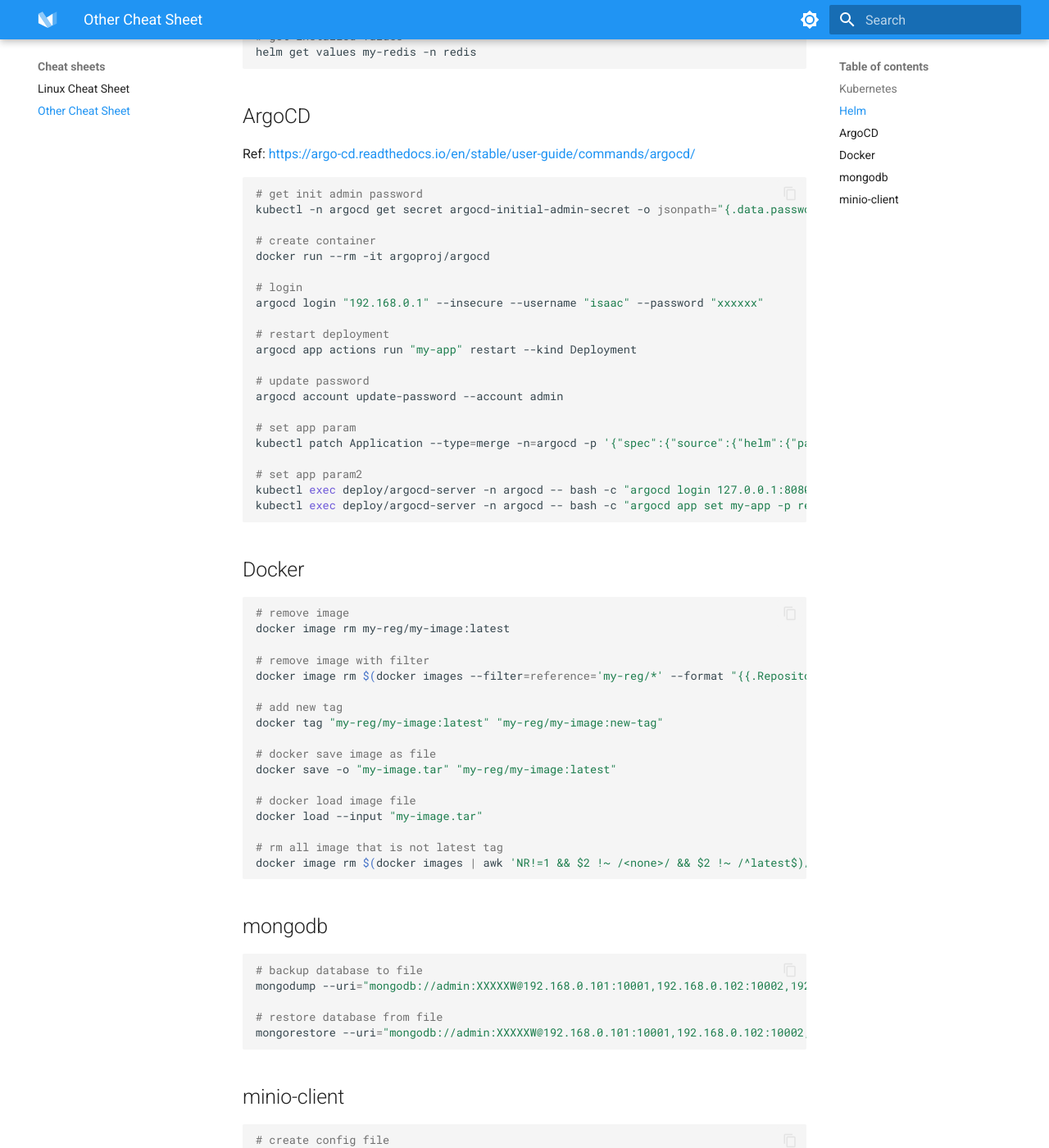
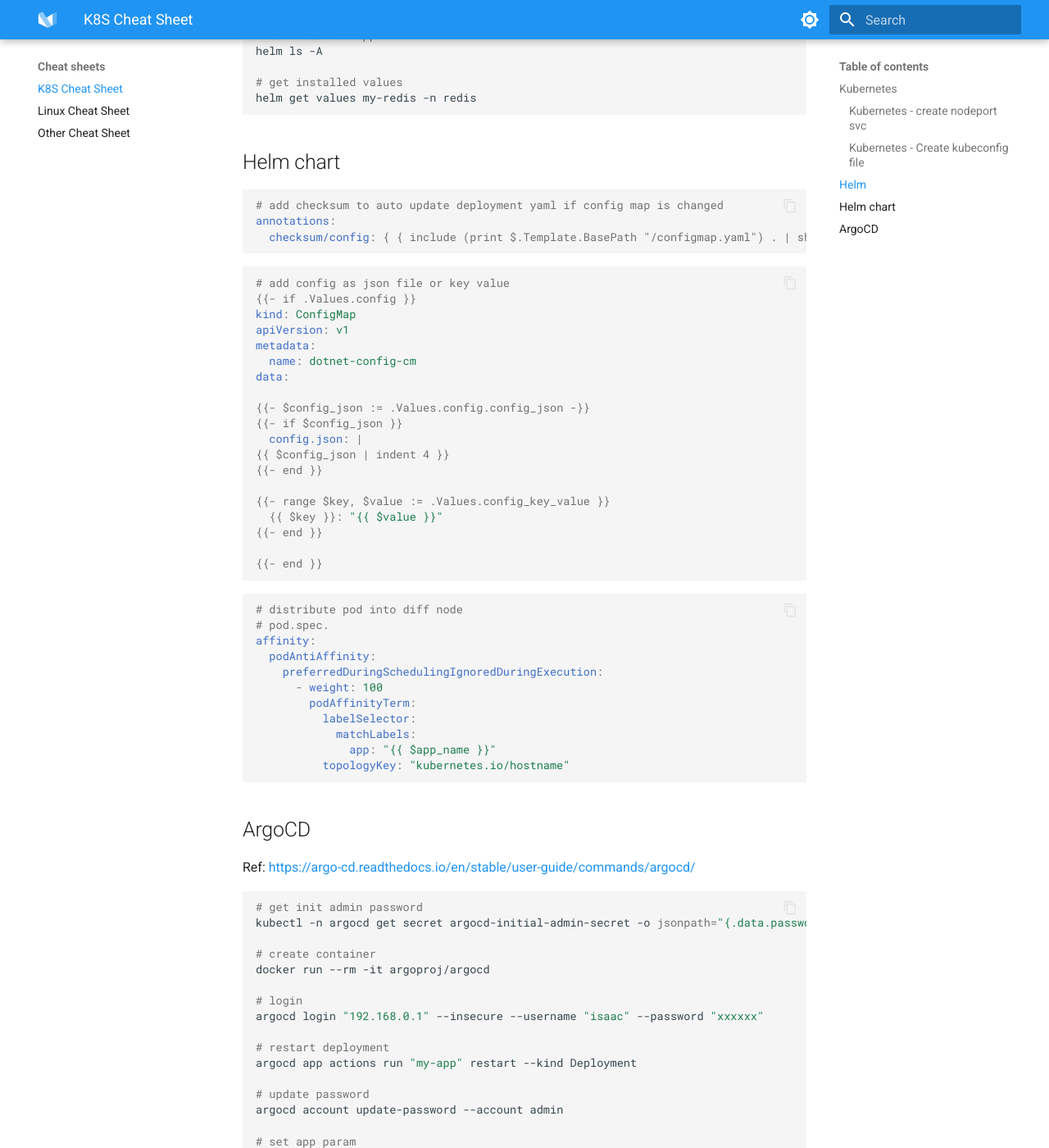
Before and after one commit to yip102011/my_mkdocs, an MkDocs documentation site: the page built from docs/cheat_sheets/k8s_cheat_sheet.md, in a window 1280 px wide and 1400 px high, scrolled down 2139 px. Shown: the whole window at 82% size. Built offline with MkDocs 1.6.1 and Material for MkDocs 9.7.7, drawn with Linux system fonts in a browser that asks for light colours; some of the changed text lies outside the part shown.

Commit message:
update cheat sheets

````diff
--- a/docs/cheat_sheets/my_cheat_sheet.md
+++ b/docs/cheat_sheets/k8s_cheat_sheet.md
@@ -1,15 +1,12 @@
 ---
-title: Other Cheat Sheet
-date: "2022-10-10"
+title: K8S Cheat Sheet
 tags:
+  - k8s
+  - kubernetes
   - cheat-sheet
 aliases:
-  - my-other-cheat-sheet
+  - k8s-cheat-sheet
 ---
-
-My other cheat Sheet
-
-<!--more-->
 
 ## Kubernetes
 
@@ -30,7 +27,24 @@
 # kubectl list all nodeport
 kubectl get svc --all-namespaces -o go-template='{{range .items}}{{ $svc := . }}{{range.spec.ports}}{{if .nodePort}}{{.nodePort}}{{","}}{{if .name}}{{printf "%-10s" .name}}{{else}}{{printf "%-10s" ""}}{{end}}{{","}}{{$svc.metadata.namespace}}{{","}}{{$svc.metadata.name}}{{"\n"}}{{end}}{{end}}{{end}}'
 
-# create nodeport svc
+# backup etcd data
+sudo ETCDCTL_API=3 etcdctl --endpoints=https://127.0.0.1:2379 \
+  --cacert=/etc/kubernetes/pki/etcd/ca.crt \
+  --cert=/etc/kubernetes/pki/apiserver-etcd-client.crt \
+  --key=/etc/kubernetes/pki/apiserver-etcd-client.key \
+  snapshot save ~/etcd_backup
+
+# view container log
+sudo docker logs -n 100 -f $(sudo docker ps -f name=k8s_kube-vip -q)
+sudo docker logs -n 100 -f $(sudo docker ps -f name=k8s_etcd -q)
+sudo docker logs -n 100 -f $(sudo docker ps -f name=k8s_kube-apiserver -q)
+sudo docker logs -n 100 -f $(sudo docker ps -f name=k8s_kube-scheduler -q)
+sudo docker logs -n 100 -f $(sudo docker ps -f name=k8s_kube-controller-manager -q)
+```
+
+### Kubernetes - create nodeport svc
+
+```bash
 cat <<EOF | kubectl apply -f -
 apiVersion: v1
 kind: Service
@@ -45,22 +59,11 @@
     app: my-app
   type: NodePort
 EOF
+```
 
-# backup etcd data
-sudo ETCDCTL_API=3 etcdctl --endpoints=https://127.0.0.1:2379 \
-  --cacert=/etc/kubernetes/pki/etcd/ca.crt \
-  --cert=/etc/kubernetes/pki/apiserver-etcd-client.crt \
-  --key=/etc/kubernetes/pki/apiserver-etcd-client.key \
-  snapshot save ~/etcd_backup
+### Kubernetes - Create kubeconfig file
 
-# view container log
-sudo docker logs -n 100 -f $(sudo docker ps -f name=k8s_kube-vip -q)
-sudo docker logs -n 100 -f $(sudo docker ps -f name=k8s_etcd -q)
-sudo docker logs -n 100 -f $(sudo docker ps -f name=k8s_kube-apiserver -q)
-sudo docker logs -n 100 -f $(sudo docker ps -f name=k8s_kube-scheduler -q)
-sudo docker logs -n 100 -f $(sudo docker ps -f name=k8s_kube-controller-manager -q)
-
-# create kubeconfig file
+```bash
 NAMESPACE=default
 USER_NAME=my-user
 
@@ -111,6 +114,50 @@
 helm get values my-redis -n redis
 ```
 
+## Helm chart
+
+```yaml
+# add checksum to auto update deployment yaml if config map is changed
+annotations:
+  checksum/config: { { include (print $.Template.BasePath "/configmap.yaml") . | sha256sum } }
+```
+
+```yaml
+# add config as json file or key value
+{{- if .Values.config }}
+kind: ConfigMap
+apiVersion: v1
+metadata:
+  name: dotnet-config-cm
+data:
+
+{{- $config_json := .Values.config.config_json -}}
+{{- if $config_json }}
+  config.json: |
+{{ $config_json | indent 4 }}
+{{- end }}
+
+{{- range $key, $value := .Values.config_key_value }}
+  {{ $key }}: "{{ $value }}"
+{{- end }}
+
+{{- end }}
+```
+
+```yaml
+# distribute pod into diff node
+# pod.spec.
+affinity:
+  podAntiAffinity:
+    preferredDuringSchedulingIgnoredDuringExecution:
+      - weight: 100
+        podAffinityTerm:
+          labelSelector:
+            matchLabels:
+              app: "{{ $app_name }}"
+          topologyKey: "kubernetes.io/hostname"
+```
+
 ## ArgoCD
 
 Ref: https://argo-cd.readthedocs.io/en/stable/user-guide/commands/argocd/
@@ -138,70 +185,3 @@
 kubectl exec deploy/argocd-server -n argocd -- bash -c "argocd login 127.0.0.1:8080 --insecure --username admin --password 'XXXXXX'"
 kubectl exec deploy/argocd-server -n argocd -- bash -c "argocd app set my-app -p replicaCount=0"
 ```
-
-## Docker
-
-```bash
-# remove image
-docker image rm my-reg/my-image:latest
-
-# remove image with filter
-docker image rm $(docker images --filter=reference='my-reg/*' --format "{{.Repository}}:{{.Tag}}")
-
-# add new tag
-docker tag "my-reg/my-image:latest" "my-reg/my-image:new-tag"
-
-# docker save image as file
-docker save -o "my-image.tar" "my-reg/my-image:latest"
-
-# docker load image file
-docker load --input "my-image.tar"
-
-# rm all image that is not latest tag
-docker image rm $(docker images | awk 'NR!=1 && $2 !~ /<none>/ && $2 !~ /^latest$)/ {print $1":"$2}')
-```
-
-## mongodb
-
-```bash
-# backup database to file
-mongodump --uri="mongodb://admin:XXXXXW@192.168.0.101:10001,192.168.0.102:10002,192.168.0.103:10003/?authSource=admin&replicaSet=my_replica_set&readPreference=primary" --out=mongodump/ --db=my_db
-
-# restore database from file
-mongorestore --uri="mongodb://admin:XXXXXW@192.168.0.101:10001,192.168.0.102:10002,192.168.0.103:10003/?authSource=admin&replicaSet=my_replica_set&readPreference=primary" --db=my_db mongodump/my_db
-```
-
-## minio-client
-
-```bash
-# create config file
-mkdir -p $HOME/.mc/
-tee $HOME/.mc/config.json <<EOF
-{
-  "version": "10",
-  "aliases": {
-    "myminio": {
-      "url": "http://192.168.0.100:9000",
-      "accessKey": "xxxxxxxxxxxxxxxx",
-      "secretKey": "xxxxxxxxxxxxxxxxxxxxxxxxxxxxxxxx",
-      "api": "s3v4",
-      "path": "auto"
-    }
-  }
-}
-EOF
-
-# upload files in /minio-tmp/* to minio server
-docker run --rm -it --entrypoint='' \
--v /minio-tmp/:/minio-tmp/ \
--v $HOME/.mc/config.json:$HOME/.mc/config.json \
-minio/mc \
-sh -c 'mc cp /minio-tmp/* myminio/my-bucket'
-
-# delete files older than 7 days in minio server
-docker run --rm -it --entrypoint='' \
--v $HOME/.mc/config.json:$HOME/.mc/config.json \
-minio/mc \
-sh -c 'mc find myminio/my-bucket --older-than 7d --exec 'mc rm {}''
-
-```
````
Also changed, not shown: docs/cheat_sheets/linux_cheat_sheet.md (+7 -1 lines), docs/cheat_sheets/other_cheat_sheet.md (added, +81 -0 lines).
